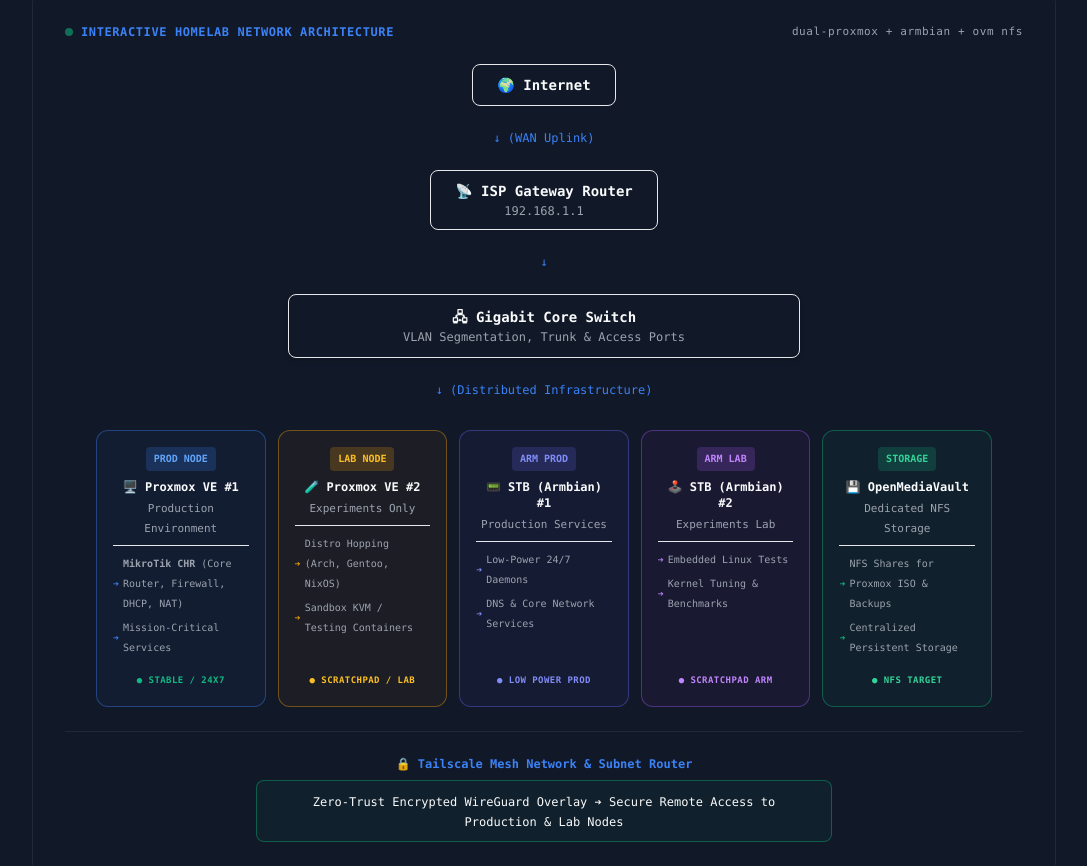
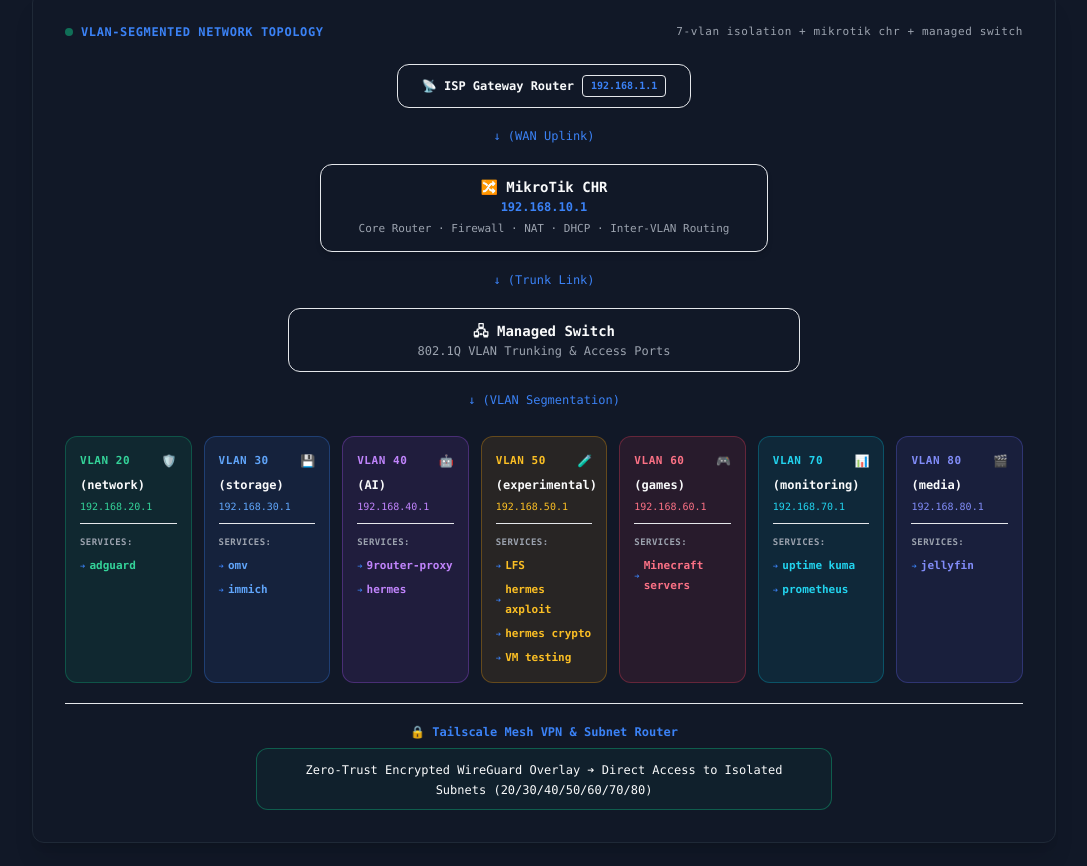
Before and after one commit to uwong241/website-portfolio, a React (Vite) app: page / in a window 1280 px wide. Shown: the part 3402-4268 px from the top of the page, without its empty margins (96-1183 px from the left). Built offline with nearby package versions, Linux system fonts and the light colour scheme.

Commit message:
feat: update network topology to 7-VLAN segmented architecture and set github link to uwong241

```diff
--- a/src/components/HomelabTopology.tsx
+++ b/src/components/HomelabTopology.tsx
@@ -1,149 +1,143 @@
 import React from 'react';
 
 export const HomelabTopology: React.FC = () => {
+  const vlans = [
+    {
+      id: 'vlan 20',
+      name: 'network',
+      ip: '192.168.20.1',
+      badgeColor: 'bg-emerald-500/10 border-emerald-500/30 text-emerald-400',
+      services: ['adguard'],
+      icon: '🛡️',
+    },
+    {
+      id: 'vlan 30',
+      name: 'storage',
+      ip: '192.168.30.1',
+      badgeColor: 'bg-blue-500/10 border-blue-500/30 text-blue-400',
+      services: ['omv', 'immich'],
+      icon: '💾',
+    },
+    {
+      id: 'vlan 40',
+      name: 'AI',
+      ip: '192.168.40.1',
+      badgeColor: 'bg-purple-500/10 border-purple-500/30 text-purple-400',
+      services: ['9router-proxy', 'hermes'],
+      icon: '🤖',
+    },
+    {
+      id: 'vlan 50',
+      name: 'experimental',
+      ip: '192.168.50.1',
+      badgeColor: 'bg-amber-500/10 border-amber-500/30 text-amber-400',
+      services: ['LFS', 'hermes axploit', 'hermes crypto', 'VM testing'],
+      icon: '🧪',
+    },
+    {
+      id: 'vlan 60',
+      name: 'games',
+      ip: '192.168.60.1',
+      badgeColor: 'bg-rose-500/10 border-rose-500/30 text-rose-400',
+      services: ['Minecraft servers'],
+      icon: '🎮',
+    },
+    {
+      id: 'vlan 70',
+      name: 'monitoring',
+      ip: '192.168.70.1',
+      badgeColor: 'bg-cyan-500/10 border-cyan-500/30 text-cyan-400',
+      services: ['uptime kuma', 'prometheus'],
+      icon: '📊',
+    },
+    {
+      id: 'vlan 80',
+      name: 'media',
+      ip: '192.168.80.1',
+      badgeColor: 'bg-indigo-500/10 border-indigo-500/30 text-indigo-400',
+      services: ['jellyfin'],
+      icon: '🎬',
+    },
+  ];
+
   return (
-    <div className="bg-surface border border-border rounded-xl p-6 md:p-8 overflow-x-auto font-mono text-sm">
+    <div className="bg-surface border border-border rounded-xl p-6 md:p-8 overflow-x-auto font-mono text-sm shadow-xl">
+      {/* Topology Header */}
       <div className="text-accent text-xs font-semibold mb-6 tracking-wider uppercase flex items-center justify-between">
         <div className="flex items-center gap-2">
           <span className="w-2 h-2 rounded-full bg-emerald-500 animate-pulse"></span>
-          Interactive Homelab Network Architecture
+          VLAN-Segmented Network Topology
         </div>
-        <span className="text-[11px] text-secondary lowercase font-normal">dual-proxmox + armbian + ovm nfs</span>
+        <span className="text-[11px] text-secondary lowercase font-normal">7-vlan isolation + mikrotik chr + managed switch</span>
       </div>
 
-      <div className="min-w-[760px] flex flex-col items-center space-y-6 text-secondary">
-        {/* Internet */}
-        <div className="border border-border/80 bg-background-light px-6 py-2.5 rounded-lg text-center shadow-sm">
-          <span className="text-primary font-bold">🌍 Internet</span>
+      <div className="min-w-[900px] flex flex-col items-center space-y-5 text-secondary">
+        {/* ISP Node */}
+        <div className="border border-border/80 bg-background-light px-6 py-2.5 rounded-xl text-center shadow-sm hover:border-accent/40 transition-colors">
+          <div className="text-primary font-bold text-xs flex items-center gap-2">
+            <span>📡 ISP Gateway Router</span>
+            <span className="text-[10px] text-accent px-2 py-0.5 rounded bg-accent/10 border border-accent/20">192.168.1.1</span>
+          </div>
         </div>
 
         <div className="text-accent text-xs">↓ (WAN Uplink)</div>
 
-        {/* ISP Router */}
-        <div className="border border-border/80 bg-background-light px-6 py-2.5 rounded-lg text-center shadow-sm">
-          <span className="text-primary font-semibold">📡 ISP Gateway Router</span>
-          <span className="block text-xs text-secondary mt-0.5">192.168.1.1</span>
+        {/* MikroTik CHR */}
+        <div className="border border-accent/60 bg-accent/5 px-8 py-3 rounded-xl text-center shadow-md w-full max-w-md hover:border-accent transition-colors">
+          <div className="text-primary font-bold text-sm">🔀 MikroTik CHR</div>
+          <div className="text-xs text-accent font-semibold mt-0.5">192.168.10.1</div>
+          <div className="text-[11px] text-secondary mt-1">Core Router · Firewall · NAT · DHCP · Inter-VLAN Routing</div>
         </div>
 
-        <div className="text-accent text-xs">↓</div>
+        <div className="text-accent text-xs">↓ (Trunk Link)</div>
 
-        {/* Core Switch */}
-        <div className="border border-accent/60 bg-accent/5 px-8 py-3 rounded-lg text-center shadow-md w-full max-w-lg">
-          <span className="text-primary font-bold">🖧 Gigabit Core Switch</span>
-          <span className="block text-xs text-secondary mt-0.5">VLAN Segmentation, Trunk & Access Ports</span>
+        {/* Managed Switch */}
+        <div className="border border-border/80 bg-background-light px-8 py-3 rounded-xl text-center shadow-sm w-full max-w-lg hover:border-accent/40 transition-colors">
+          <span className="text-primary font-bold text-sm">🖧 Managed Switch</span>
+          <span className="block text-xs text-secondary mt-0.5">802.1Q VLAN Trunking & Access Ports</span>
         </div>
 
-        <div className="text-accent text-xs">↓ (Distributed Infrastructure)</div>
+        <div className="text-accent text-xs">↓ (VLAN Segmentation)</div>
 
-        {/* Distributed Nodes Grid */}
-        <div className="w-full max-w-4xl grid grid-cols-1 md:grid-cols-5 gap-3 pt-2">
-          {/* Node 1: Proxmox VE Production + MikroTik CHR */}
-          <div className="border border-blue-500/40 bg-blue-500/5 p-4 rounded-xl text-center flex flex-col justify-between">
-            <div>
-              <span className="inline-block px-2 py-0.5 text-[10px] font-semibold rounded bg-blue-500/20 text-blue-400 mb-2">PROD NODE</span>
-              <div className="text-primary font-bold text-xs mb-1">🖥️ Proxmox VE #1</div>
-              <div className="text-[11px] text-primary/90 font-medium mb-1.5">Production Environment</div>
-              <div className="border-t border-border/60 pt-2 text-[10px] text-secondary space-y-1 text-left">
-                <div className="flex items-center gap-1">
-                  <span className="text-accent">➔</span>
-                  <span><strong>MikroTik CHR</strong> (Core Router, Firewall, DHCP, NAT)</span>
+        {/* 7 VLAN Nodes Grid */}
+        <div className="w-full grid grid-cols-1 md:grid-cols-7 gap-3 pt-2">
+          {vlans.map((vlan) => (
+            <div
+              key={vlan.id}
+              className={`border p-3.5 rounded-xl flex flex-col justify-between text-left hover:scale-[1.02] transition-all card-lift ${vlan.badgeColor}`}
+            >
+              <div>
+                <div className="flex items-center justify-between mb-1.5">
+                  <span className="text-[11px] font-bold uppercase tracking-wider">{vlan.id}</span>
+                  <span className="text-xs">{vlan.icon}</span>
                 </div>
-                <div className="flex items-center gap-1">
-                  <span className="text-accent">➔</span>
-                  <span>Mission-Critical Services</span>
+                <div className="text-xs font-bold text-primary mb-1">({vlan.name})</div>
+                <div className="text-[10px] text-secondary/80 font-mono mb-2 pb-1.5 border-b border-border/50">
+                  {vlan.ip}
+                </div>
+
+                <div className="space-y-1">
+                  <div className="text-[9px] uppercase font-bold text-secondary tracking-wider">Services:</div>
+                  {vlan.services.map((svc, sIdx) => (
+                    <div key={sIdx} className="text-[11px] font-semibold text-primary/90 flex items-center gap-1">
+                      <span className="text-accent text-[9px]">➔</span>
+                      <span>{svc}</span>
+                    </div>
+                  ))}
                 </div>
               </div>
             </div>
-            <div className="mt-3 text-[9px] text-emerald-500 font-semibold uppercase tracking-wider">● Stable / 24x7</div>
-          </div>
-
-          {/* Node 2: Proxmox VE Experiments */}
-          <div className="border border-amber-500/40 bg-amber-500/5 p-4 rounded-xl text-center flex flex-col justify-between">
-            <div>
-              <span className="inline-block px-2 py-0.5 text-[10px] font-semibold rounded bg-amber-500/20 text-amber-400 mb-2">LAB NODE</span>
-              <div className="text-primary font-bold text-xs mb-1">🧪 Proxmox VE #2</div>
-              <div className="text-[11px] text-primary/90 font-medium mb-1.5">Experiments Only</div>
-              <div className="border-t border-border/60 pt-2 text-[10px] text-secondary space-y-1 text-left">
-                <div className="flex items-center gap-1">
-                  <span className="text-amber-500">➔</span>
-                  <span>Distro Hopping (Arch, Gentoo, NixOS)</span>
-                </div>
-                <div className="flex items-center gap-1">
-                  <span className="text-amber-500">➔</span>
-                  <span>Sandbox KVM / Testing Containers</span>
-                </div>
-              </div>
-            </div>
-            <div className="mt-3 text-[9px] text-amber-400 font-semibold uppercase tracking-wider">● Scratchpad / Lab</div>
-          </div>
-
-          {/* Node 3: STB Armbian Production */}
-          <div className="border border-indigo-500/40 bg-indigo-500/5 p-4 rounded-xl text-center flex flex-col justify-between">
-            <div>
-              <span className="inline-block px-2 py-0.5 text-[10px] font-semibold rounded bg-indigo-500/20 text-indigo-400 mb-2">ARM PROD</span>
-              <div className="text-primary font-bold text-xs mb-1">📟 STB (Armbian) #1</div>
-              <div className="text-[11px] text-primary/90 font-medium mb-1.5">Production Services</div>
-              <div className="border-t border-border/60 pt-2 text-[10px] text-secondary space-y-1 text-left">
-                <div className="flex items-center gap-1">
-                  <span className="text-indigo-400">➔</span>
-                  <span>Low-Power 24/7 Daemons</span>
-                </div>
-                <div className="flex items-center gap-1">
-                  <span className="text-indigo-400">➔</span>
-                  <span>DNS & Core Network Services</span>
-                </div>
-              </div>
-            </div>
-            <div className="mt-3 text-[9px] text-indigo-400 font-semibold uppercase tracking-wider">● Low Power Prod</div>
-          </div>
-
-          {/* Node 4: STB Armbian Experiments */}
-          <div className="border border-purple-500/40 bg-purple-500/5 p-4 rounded-xl text-center flex flex-col justify-between">
-            <div>
-              <span className="inline-block px-2 py-0.5 text-[10px] font-semibold rounded bg-purple-500/20 text-purple-400 mb-2">ARM LAB</span>
-              <div className="text-primary font-bold text-xs mb-1">🕹️ STB (Armbian) #2</div>
-              <div className="text-[11px] text-primary/90 font-medium mb-1.5">Experiments Lab</div>
-              <div className="border-t border-border/60 pt-2 text-[10px] text-secondary space-y-1 text-left">
-                <div className="flex items-center gap-1">
-                  <span className="text-purple-400">➔</span>
-                  <span>Embedded Linux Tests</span>
-                </div>
-                <div className="flex items-center gap-1">
-                  <span className="text-purple-400">➔</span>
-                  <span>Kernel Tuning & Benchmarks</span>
-                </div>
-              </div>
-            </div>
-            <div className="mt-3 text-[9px] text-purple-400 font-semibold uppercase tracking-wider">● Scratchpad ARM</div>
-          </div>
-
-          {/* Node 5: OpenMediaVault (OMV) NFS Storage */}
-          <div className="border border-emerald-500/40 bg-emerald-500/5 p-4 rounded-xl text-center flex flex-col justify-between">
-            <div>
-              <span className="inline-block px-2 py-0.5 text-[10px] font-semibold rounded bg-emerald-500/20 text-emerald-400 mb-2">STORAGE</span>
-              <div className="text-primary font-bold text-xs mb-1">💾 OpenMediaVault</div>
-              <div className="text-[11px] text-primary/90 font-medium mb-1.5">Dedicated NFS Storage</div>
-              <div className="border-t border-border/60 pt-2 text-[10px] text-secondary space-y-1 text-left">
-                <div className="flex items-center gap-1">
-                  <span className="text-emerald-500">➔</span>
-                  <span>NFS Shares for Proxmox ISO & Backups</span>
-                </div>
-                <div className="flex items-center gap-1">
-                  <span className="text-emerald-500">➔</span>
-                  <span>Centralized Persistent Storage</span>
-                </div>
-              </div>
-            </div>
-            <div className="mt-3 text-[9px] text-emerald-400 font-semibold uppercase tracking-wider">● NFS Target</div>
-          </div>
+          ))}
         </div>
 
-        {/* Tailscale mesh overlay */}
-        <div className="w-full mt-6 pt-6 border-t border-border flex flex-col items-center">
-          <div className="text-accent text-xs font-semibold mb-2">🔒 Tailscale Mesh Network & Subnet Router</div>
-          <div className="border border-emerald-500/40 bg-emerald-500/5 px-6 py-2.5 rounded-lg text-center max-w-xl">
+        {/* Tailscale Subnet Router & Mesh VPN Overlay */}
+        <div className="w-full mt-6 pt-5 border-t border-border/80 flex flex-col items-center">
+          <div className="text-accent text-xs font-semibold mb-2 flex items-center gap-1.5">
+            <span>🔒 Tailscale Mesh VPN & Subnet Router</span>
+          </div>
+          <div className="border border-emerald-500/40 bg-emerald-500/5 px-6 py-2.5 rounded-xl text-center max-w-xl">
             <span className="text-primary text-xs">
-              Zero-Trust Encrypted WireGuard Overlay ➔ Secure Remote Access to Production & Lab Nodes
+              Zero-Trust Encrypted WireGuard Overlay ➔ Direct Access to Isolated Subnets (20/30/40/50/60/70/80)
             </span>
           </div>
         </div>
--- a/src/data/portfolioData.ts
+++ b/src/data/portfolioData.ts
@@ -27,7 +27,7 @@
   status: "Vocational High School (SMK) Student · Major: TKJ",
   tagline: "Linux & Infrastructure Enthusiast",
   bio: "Vocational student majoring in Computer Network Engineering (TKJ) with hands-on homelab experience in Linux, networking, virtualization, and infrastructure architecture.",
-  github: "https://github.com/wehrmacht241",
+  github: "https://github.com/uwong241",
   linkedin: "https://linkedin.com/in/example",
   email: "ahmaddaffaakun23655@gmail.com"
 };
```
